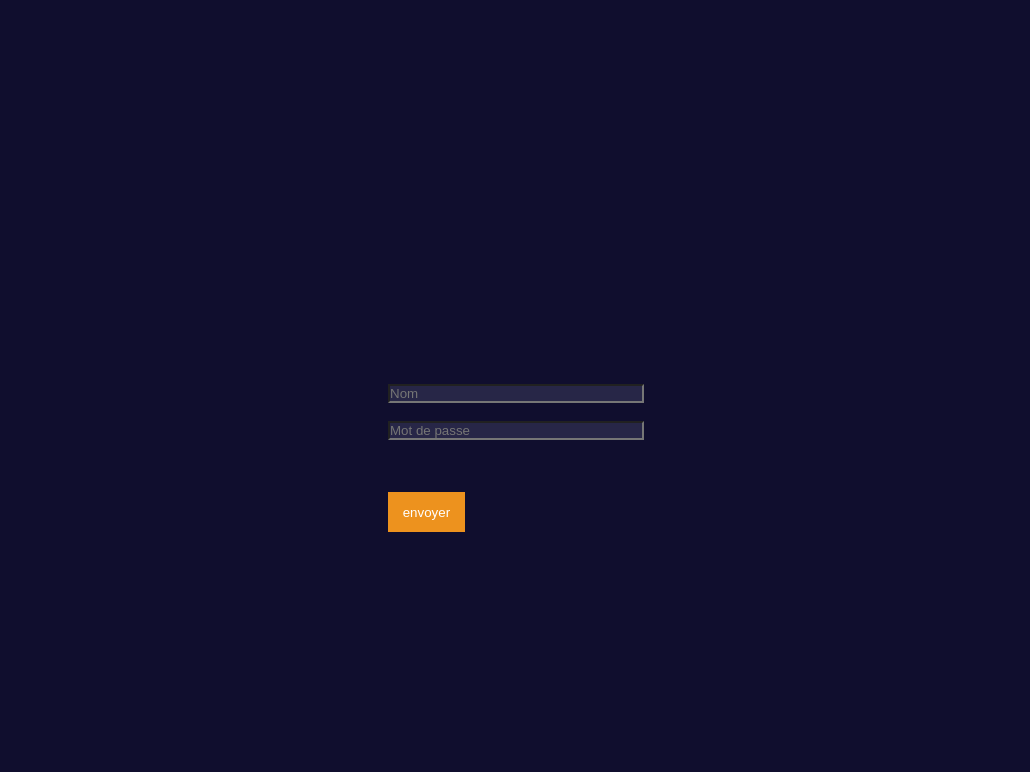
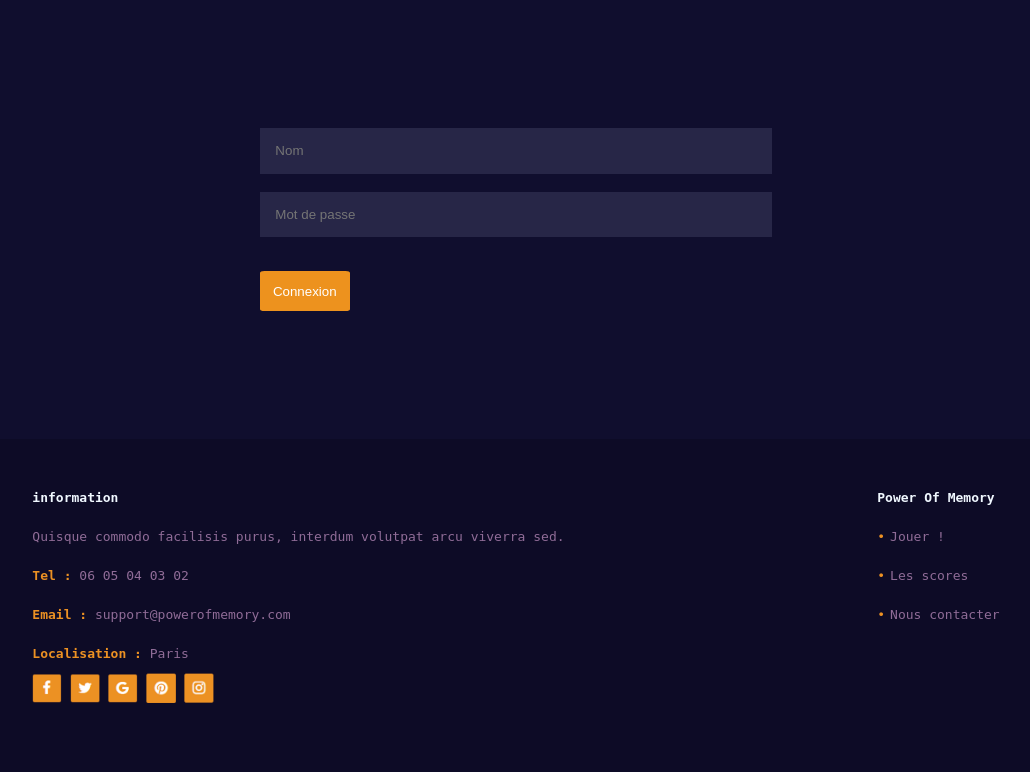
Before and after one commit to RomualdBR/projet-4sem, a PHP site: page /login.html in a window 1280 px wide. Shown: the part 320-1092 px from the top of the page, without its empty margins (124-1154 px from the left). Run offline with PHP 8.4, Linux system fonts and the light colour scheme.

Commit message:
creation page connexion

```diff
--- a/asset/CSS/main.css
+++ b/asset/CSS/main.css
@@ -236,6 +236,7 @@ body{
     color: white;
     padding: 1%;
     border: #272647;
+    border-radius: 5%;
 }
 
 .formulaire_contact5{
@@ -245,6 +246,7 @@ body{
     width: 6vw;
     height:5vh;
     margin-top: 2vh;
+    border-radius: 5%;
 }
 
 /*Fin page d'accueil*/
@@ -252,15 +254,27 @@ body{
 /*CSS FORMULAIRE DE CONEXION !!!!*/
 
 .formulair-connexion{
-    margin-top: 30%;
-    margin-left: 40%;
-    margin-right: 40%;
-    margin-bottom: 20%;
+    margin-top: 10%;
+    margin-left: 30%;
+    margin-right: 30%;
+    margin-bottom: 10%;
     display: flex;
     flex-direction: column;
 }
-.formulair-nom,.formulair-mdp{
+
+.formulair-connexion1,.formulair-connexion2{
     background-color: #272647;
-    text-decoration: none;
-    text-decoration: none;
+    color: white;
+    padding: 3%;
+    border: #272647;
 }
+
+.formulair-connexion3{
+    background-color: #ed921e;
+    color: white;
+    border: #ed921e;
+    width: 7vw;
+    height:5vh;
+    margin-top: 2vh;
+    border-radius: 5%;
+}
--- a/contact.html
+++ b/contact.html
@@ -18,9 +18,9 @@
                     <li><a href="index.html">ACCUEIL</a></li>
                     <li><a href="#">JEU</a></li>
                     <li><a href="#">SCORES</a></li>
-                    <li class="present"><a href="#">NOUS CONTACTER</a></li>
-                    <li><a href="#">se connecter</a></li>
-                    <li><a href="#">sinscrire</a></li>
+                    <li class="present"><a href="login.html">NOUS CONTACTER</a></li>
+                    <li><a href="login.html">SE CONNECTER</a></li>
+                    <li><a href="#">S'INSCRIRE</a></li>
                 </ul>
             </div>
          </nav>
--- a/index.html
+++ b/index.html
@@ -15,7 +15,7 @@
         <a href="#" class="name">the Power Of Memory</a>
         <div class="nav-links">
              <ul>
-                <li class="present"><a href="#">ACCUEIL</a></li>
+                <li class="present"><a href="index.html">ACCUEIL</a></li>
                 <li><a href="#">JEU</a></li>
                 <li><a href="#">SCORES</a></li>
                 <li><a href="contact.html">NOUS CONTACTER</a></li>
--- a/login.html
+++ b/login.html
@@ -3,20 +3,20 @@
 <head>
     <meta charset="UTF-8">
     <title>login</title>
-    <link rel="stylesheet" href="/asset/CSS/head.css">
-    <link rel="stylesheet" href="/asset/CSS/main.css">
-    <link rel="stylesheet" href="/asset/CSS/footer.css">
+    <link rel="stylesheet" href="asset/CSS/head.css">
+    <link rel="stylesheet" href="asset/CSS/main.css">
+    <link rel="stylesheet" href="asset/CSS/footer.css">
 </head>
 <body>
     <nav class="nav-other">
         <a href="#" class="name">the Power Of Memory</a>
         <div class="nav-links">
              <ul>
-                <li><a href="#">ACCUEIL</a></li>
+                <li><a href="index.html">ACCUEIL</a></li>
                 <li><a href="#">JEU</a></li>
                 <li><a href="#">SCORES</a></li>
-                <li><a href="#">NOUS CONTACTER</a></li>
-                <li class="present"><a href="#">SE CONNECTER</a></li>
+                <li><a href="contact.html">NOUS CONTACTER</a></li>
+                <li class="present"><a href="login.html">SE CONNECTER</a></li>
                 <li><a href="#">S'INSCRIRE</a></li>
             </ul>
         </div>
@@ -25,11 +25,11 @@
         <p>SE CONNECTER</p>
      </section>
       <form action="#" class="formulair-connexion">
-            <input type="text" id="nom" name="nom" required placeholder="Nom" class="formulair-nom">
+            <input type="text" id="nom" name="nom" required="required" placeholder="Nom" class="formulair-connexion1">
             <br>
-            <input type="password" id="password" required placeholder="Mot de passe" class="formulair-mdp">
-            <br><br>
-            <input type="submit" value="envoyer" class="formulaire_contact5">
+            <input type="password" id="password" required="required" placeholder="Mot de passe" class="formulair-connexion2">
+            <br>
+            <input type="submit" value="Connexion" class="formulair-connexion3">
         </form>
 
         <footer>
@@ -67,5 +67,5 @@
                 </div>
             </section>
         </footer>
-</body>
+    </body>
 </html>
```
